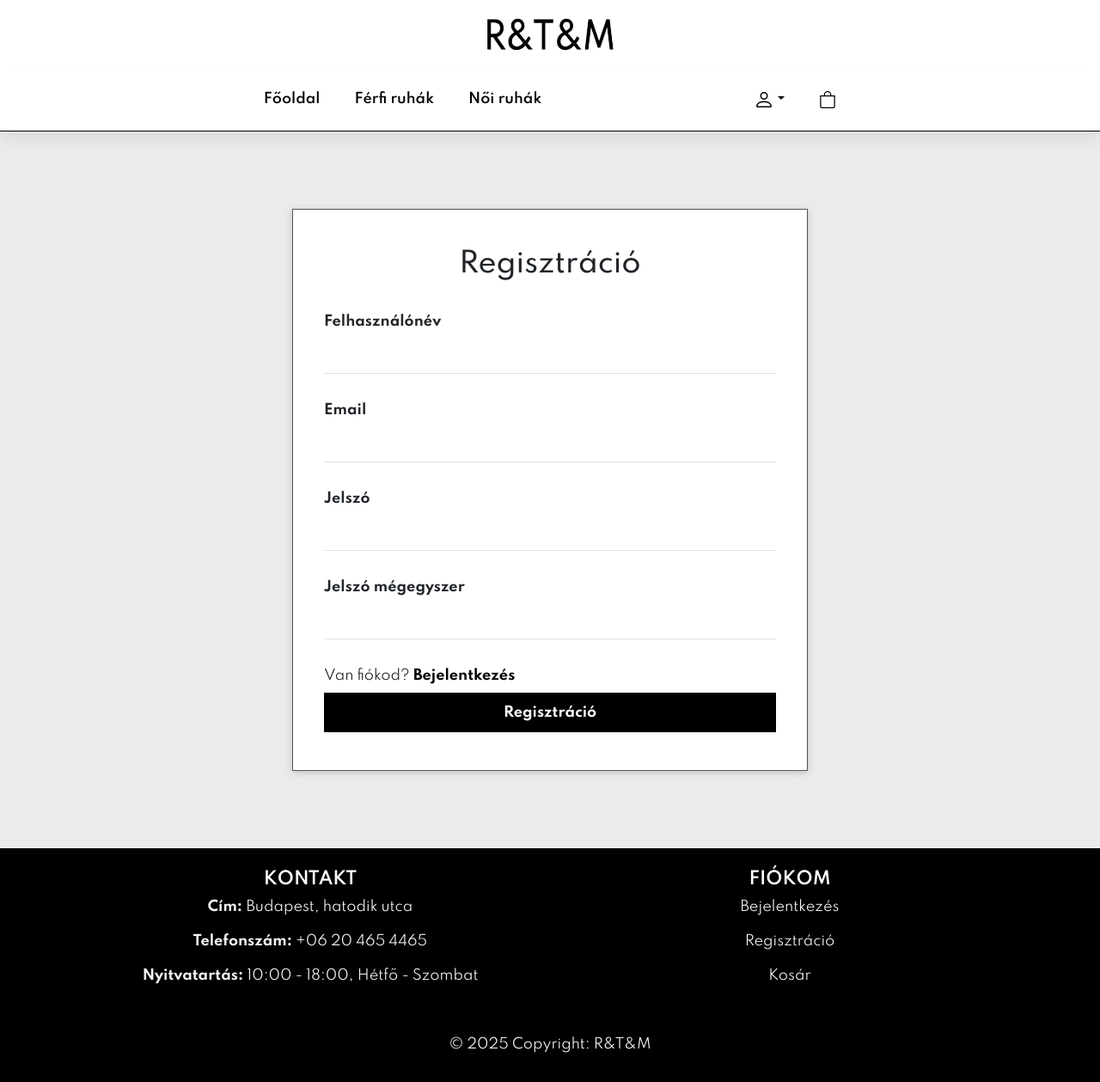
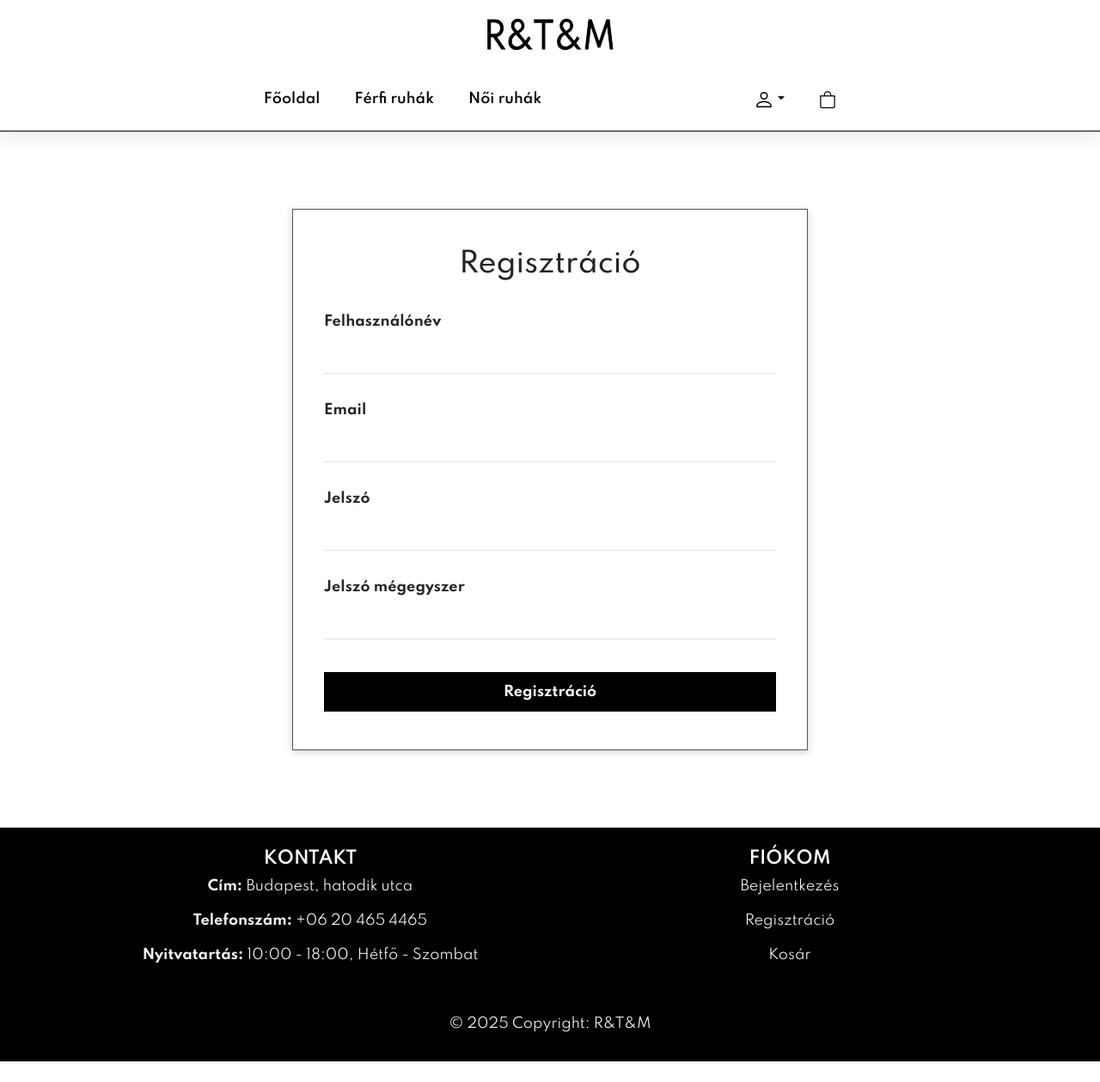
Before and after one commit to kutyad/VIZSGAA, a PHP site: page /htmloldalak/regisztracio.html in a window 1280 px wide. Shown: the whole page at 86% size. After the commit the page ends 1235 px from the top, so only its background shows below. Run offline with PHP 8.4, Linux system fonts and the light colour scheme.

Commit message:
bootstraplogin

```diff
--- a/htmloldalak/regisztracio.html
+++ b/htmloldalak/regisztracio.html
@@ -56,7 +56,7 @@
           </div>
     </section>
 
-    <section id="bejelentkezes">
+    <section id="Regisztracio">
       <div class="login-section">
         <form class="modalbejbackground-content animate" action="#" method="post">
           <div class="fobejszoveg">
@@ -76,7 +76,7 @@
             <label for="psw-repeat"><b>Jelszó mégegyszer</b></label>
             <input type="password" class="border-0 border-bottom"  name="psw-repeat" id="psw-repeat" required>
 
-            <span class="logtoreg">Van fiókod? <a class="bejenlinktoregiszt" href="Bejelentkezes.html"><b>Bejelentkezés</b></a></span>
+            <!--<span class="logtoreg">Van fiókod? <a class="bejenlinktoregiszt" href="Bejelentkezes.html"><b>Bejelentkezés</b></a></span>-->
             <button class="bejengomb" type="submit"><b>Regisztráció</b></button>
           </div>
         </form>
--- a/htmloldalak/style.css
+++ b/htmloldalak/style.css
@@ -16,7 +16,6 @@
 
 body {
     width: 100%;
-    background-color: rgb(235, 235, 235);
 }
 
 /* navbar */
@@ -62,7 +61,8 @@ body {
 .offcanvas-body li a,
 .navbarregbejgombok,
 .carouselgombtext,
-.cardslinkek{
+.cardslinkek,
+.dropdown-item{
     text-decoration: none;
     font-size: 16px;
     font-weight: 600;
@@ -73,7 +73,8 @@ body {
 #navbar2 li a:hover,
 .navbarregbejgombok:hover,
 .offcanvas-body li a:hover,
-.ferfigorgmenu a:hover{
+.ferfigorgmenu a:hover,
+.dropdown-item:hover{
     color: grey;
     background-color:transparent
 }
@@ -480,12 +481,21 @@ footer h5{
     padding: 16px;
 }
 
-#bejelentkezes .login-section {
+/*#bejelentkezes .login-section {
     margin-top: 90px;
     margin-bottom: 90px;
 
+}*/
+
+#bejelentkezes .modal-body {
+    padding: 0;
 }
 
+#bejelentkezes .btn-close {
+    position: absolute;
+    right: 0;
+    padding: 1em;
+}
 
 #bejelentkezes .modalbejbackground-content {
     background-color: white;
@@ -495,13 +505,14 @@ footer h5{
     max-width: 600px;
     box-shadow: rgba(99, 99, 99, 0.3) 0px 2px 8px 0px;
     border-radius: 0px;
+    max-width: 100%;
 }
 
-@media screen and (max-width: 800px) {
+/*@media screen and (max-width: 800px) {
     #bejelentkezes .modalbejbackground-content {
       width: 90%;
     }
-}
+}*/
 
 #bejelentkezes .regisztgomb {
     background-color: black;
@@ -520,16 +531,88 @@ footer h5{
     transition: 0.4s;
 }
 
-/* regiszt,bejel vége */
+.btn-close {
+    --bs-btn-close-focus-shadow: transparent;
+}
+/*bejelentkezes vége */
+/* regiszt */
 
+#Regisztracio input[type=text], input[type=password] {
+    width: 100%;
+    padding: 12px 20px;
+    margin-bottom: 30px;
+    display: inline-block;
+    box-sizing: border-box;
+    outline: none;
+}
 
+#Regisztracio .bejengomb {
+    background-color: black;
+    color: white;
+    padding: 10px 20px;
+    margin: 8px 0;
+    border: none;
+    cursor: pointer;
+    width: 100%;
+    border-radius: 0px;
+    border: 1px solid rgb(0, 0, 0);
+}
 
-/*
-#checkout{
-    margin-top: 50px;
-    margin-bottom: 50px;
+#Regisztracio .fobejszoveg {
+    text-align: center;
+    margin: 24px 0 12px 0;
+    position: relative;
+}
+
+#Regisztracio .bejenlinktoregiszt {
+    color: black;
+    text-decoration: none;
+}
+
+#Regisztracio .bejenlinktoregiszt:hover {
+    text-decoration: underline;
+}
+
+#Regisztracio .bejencontainer {
+    padding: 16px;
+}
+
+#Regisztracio .login-section {
+    margin-top: 90px;
+    margin-bottom: 90px;
+
+}
+
+#Regisztracio .modalbejbackground-content {
+    background-color: white;
+    border: 1px solid rgb(85, 85, 85);
     padding: 20px;
-    border: 2px solid black;
-    background-color: #faf9f8;
-}*/
-/* kuki */
+    margin: 0 auto;
+    max-width: 600px;
+    box-shadow: rgba(99, 99, 99, 0.3) 0px 2px 8px 0px;
+    border-radius: 0px;
+}
+
+@media screen and (max-width: 800px) {
+    #Regisztracio .modalbejbackground-content {
+      width: 90%;
+    }
+}
+
+#Regisztracio .regisztgomb {
+    background-color: black;
+    color: white;
+    padding: 10px 20px;
+    margin: 8px 0;
+    border: none;
+    cursor: pointer;
+    width: 100%;
+}
+
+#Regisztracio .bejengomb:hover {
+    color: black;
+    background-color: white;
+    border: 1px solid rgb(0, 0, 0);
+    transition: 0.4s;
+}
+/* regiszt vége */
```
Also changed, not shown: htmloldalak/index.html (+32 -1 lines).
